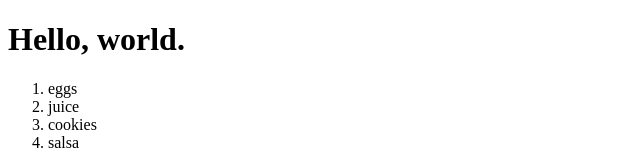
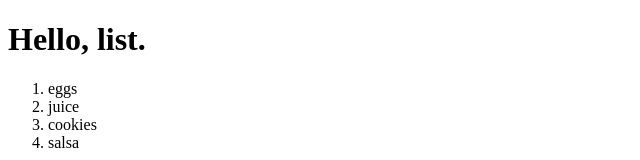
Before and after one commit to franco-ortega/workshop, a Next.js app: page / in a window 1280 px wide. Shown: the top 160 px of the page, without its empty margins (0-640 px from the left). Built offline with nearby package versions, Linux system fonts and the light colour scheme.

Commit message:
update home page header to match list content

```diff
--- a/app/page.js
+++ b/app/page.js
@@ -8,7 +8,7 @@ export default function Home() {
 		<div className={styles.page}>
 			<main className={styles.main}>
 				<div className={styles.intro}>
-					<h1>Hello, world.</h1>
+					<h1>Hello, list.</h1>
 					<p>
 						<List list={sampleData} />
 					</p>
```
